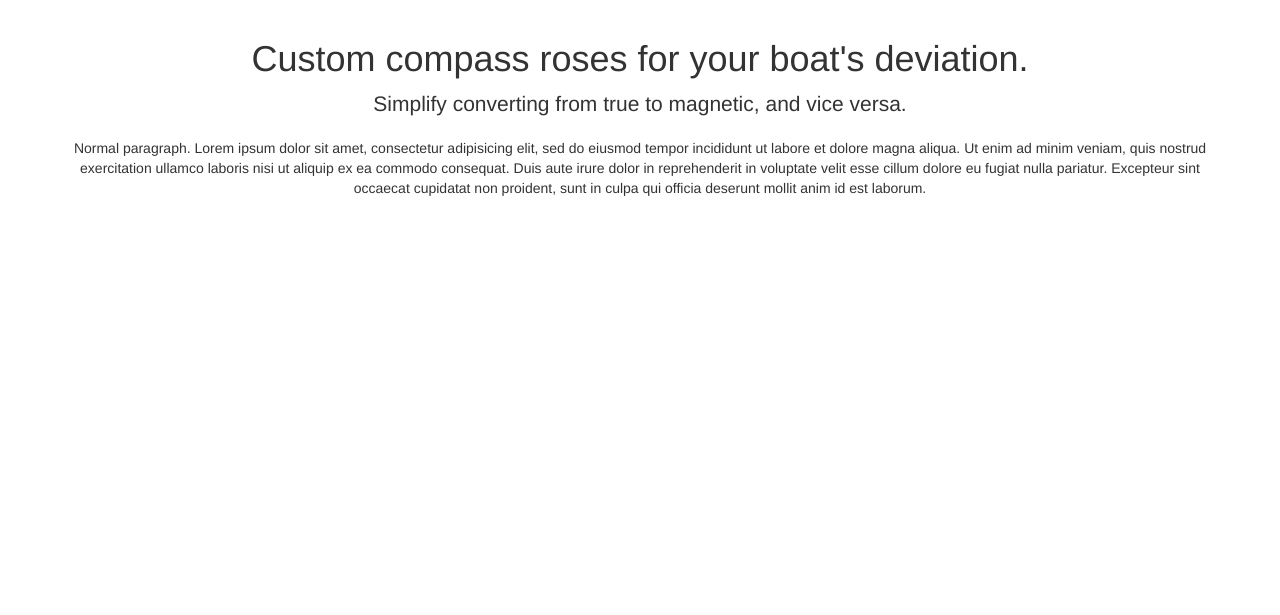
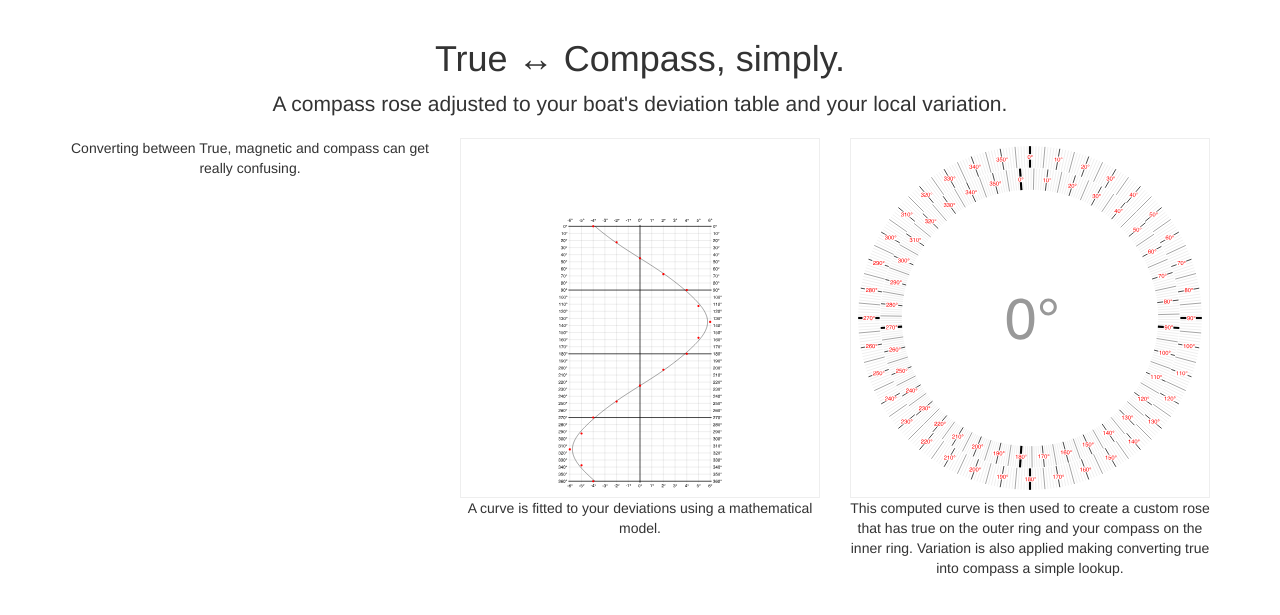
Before and after one commit to OmniRose/OmniRose, a Django app: page / in a window 1280 px wide. Shown: the part 51-666 px from the top of the page. Run offline with Django 3.2, Linux system fonts and the light colour scheme; some libraries are stand-ins or nearby versions.

Commit message:
Added images to the home page (wip)

```diff
--- a/omnirose/omnirose/templates/home.html
+++ b/omnirose/omnirose/templates/home.html
@@ -1,14 +1,29 @@
 {% extends "base.html" %}
+{% load staticfiles %}
 
 {% block title %}Home{% endblock %}
 
 {% block content %}
+
     <div class="row">
-        <div class="col-lg-12 text-center">
-            <h1>Custom compass roses for your boat's deviation.</h1>
-            <p class="lead">Simplify converting from true to magnetic, and vice versa.</p>
-
-            <p>Normal paragraph. Lorem ipsum dolor sit amet, consectetur adipisicing elit, sed do eiusmod tempor incididunt ut labore et dolore magna aliqua. Ut enim ad minim veniam, quis nostrud exercitation ullamco laboris nisi ut aliquip ex ea commodo consequat. Duis aute irure dolor in reprehenderit in voluptate velit esse cillum dolore eu fugiat nulla pariatur. Excepteur sint occaecat cupidatat non proident, sunt in culpa qui officia deserunt mollit anim id est laborum.</p>
+        <div class="col-sm-12 text-center">
+            <h1>True ↔︎ Compass, simply.</h1>
+            <p class="lead">A compass rose adjusted to your boat's deviation table and your local variation.</p>
         </div>
     </div>
+
+    <div class="row">
+        <div class="col-sm-4 text-center">
+            <p>Converting between True, magnetic and compass can get really confusing.</p>
+        </div>
+        <div class="col-sm-4 text-center">
+            <img class="img-responsive" style="border: 1px solid #eee" src="{% static 'table.svg' %}">
+            <p>A curve is fitted to your deviations using a mathematical model.</p>
+        </div>
+        <div class="col-sm-4 text-center">
+            <img class="img-responsive" style="border: 1px solid #eee" src="{% static 'rose.svg' %}">
+            <p>This computed curve is then used to create a custom rose that has true on the outer ring and your compass on the inner ring. Variation is also applied making converting true into compass a simple lookup.</p>
+        </div>
+    </div>
+
 {% endblock %}
```
Also changed, not shown: TODO.md (+1 -0 lines), omnirose/omnirose/static/rose.svg (added), omnirose/omnirose/static/table.svg (added).
